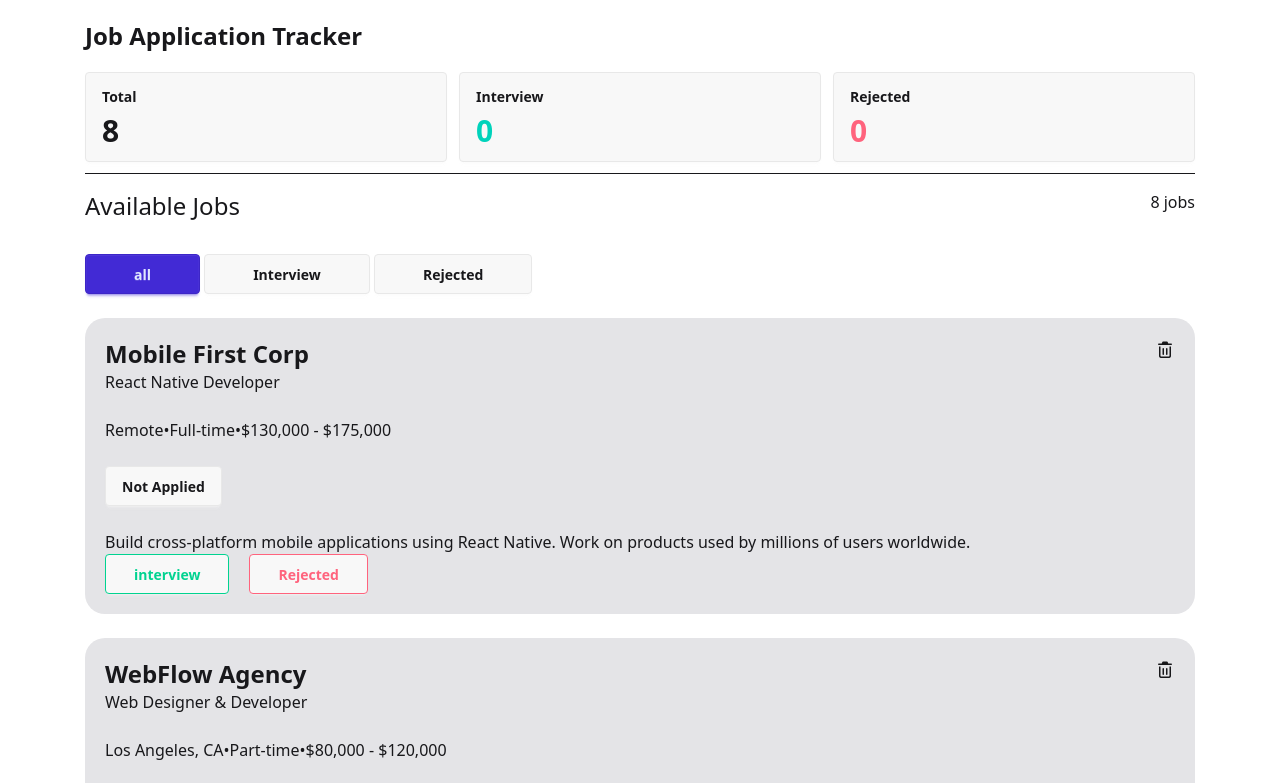
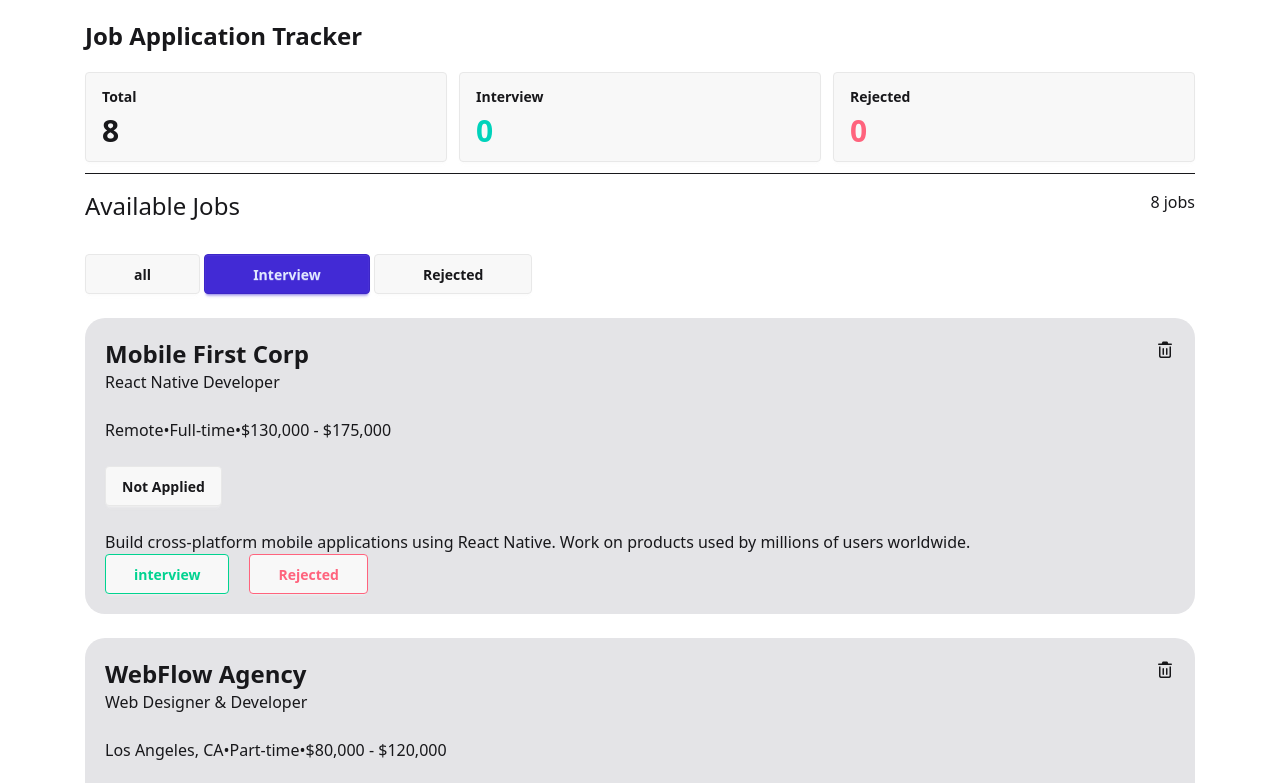
Before and after one commit to parvezpatwaryy/Assignment-4, a plain HTML site: page index.html in a window 1280 px wide. Both pictures are taken after a click on the element "Interview". Shown: the top 783 px of the page. Drawn offline with nearby package versions, Linux system fonts and the light colour scheme.

Commit message:
complite toggolingbtn

```diff
--- a/index.html
+++ b/index.html
@@ -40,7 +40,7 @@
   <section class="pt-20 mx-auto w-[1110px]">
     <div onclick="toggleStyle('all-filter-btn')" id="all-filter-btn" class="btn btn-primary px-12 ">all</div>
     <div onclick="toggleStyle('thriving-filter-btn')" id="thriving-filter-btn" class="btn px-12">Interview</div>
-    <div onclick="toggleStyle" id="struggling-filter-btn" class="btn px-12">Rejected</div>
+    <div onclick="toggleStyle('struggling-filter-btn')" id="struggling-filter-btn" class="btn px-12">Rejected</div>
   </section>
   <section id="allCards" class="mx-auto w-[1110px] pt-6 space-y-6">
     <div class=" rounded-[20px] p-5 bg-zinc-200">
--- a/script.js
+++ b/script.js
@@ -6,6 +6,9 @@ let total = document.getElementById('total');
 let thrivingCount = document.getElementById('thrivingCount');
 let strugglingCount = document.getElementById('struggingCount');
 
+const allFilterBtn = document.getElementById('all-filter-btn')
+const thrivingFilterBtn = document.getElementById('thriving-filter-btn')
+const strugglingFilterBtn = document.getElementById('struggling-filter-btn')
 
 const allCardSection = document.getElementById('allCards');
 const mainContainer =  document.querySelector('main');
@@ -19,5 +22,19 @@ calculateCount()
 
 
 function toggleStyle(id){
-  console.log('click',id)
+  allFilterBtn.classList.remove('btn-primary')
+  thrivingFilterBtn.classList.remove('btn-primary')
+  strugglingFilterBtn.classList.remove('btn-primary')
+
+
+  allFilterBtn.classList.add('btn-gray','Text-black')
+  thrivingFilterBtn.classList.add('btn-gray','Text-black')
+  strugglingFilterBtn.classList.add('btn-gray','Text-black')
+  // console.log(id)
+
+
+  const selected = document.getElementById(id)
+  // console.log(selected)
+  selected.classList.remove('btn-gray')
+  selected.classList.add('btn-primary')
 }
```
